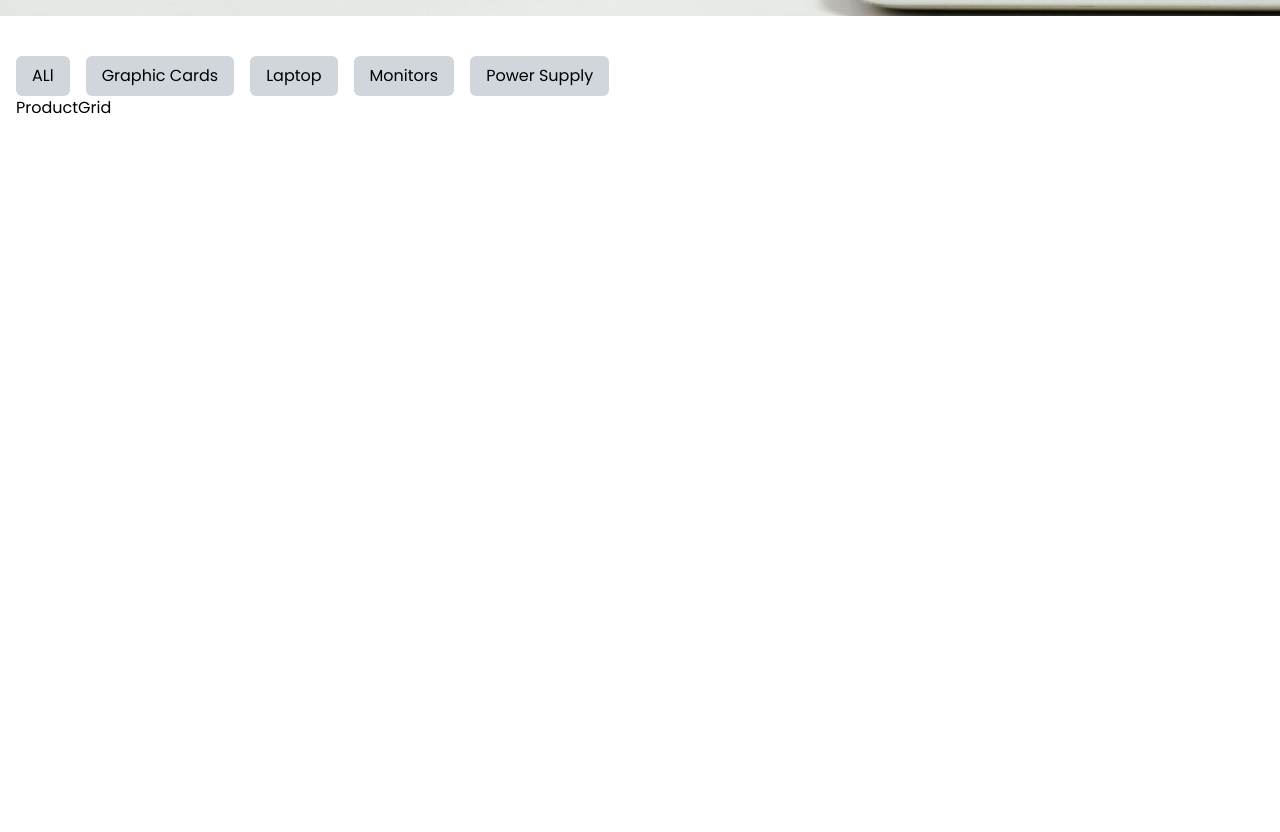
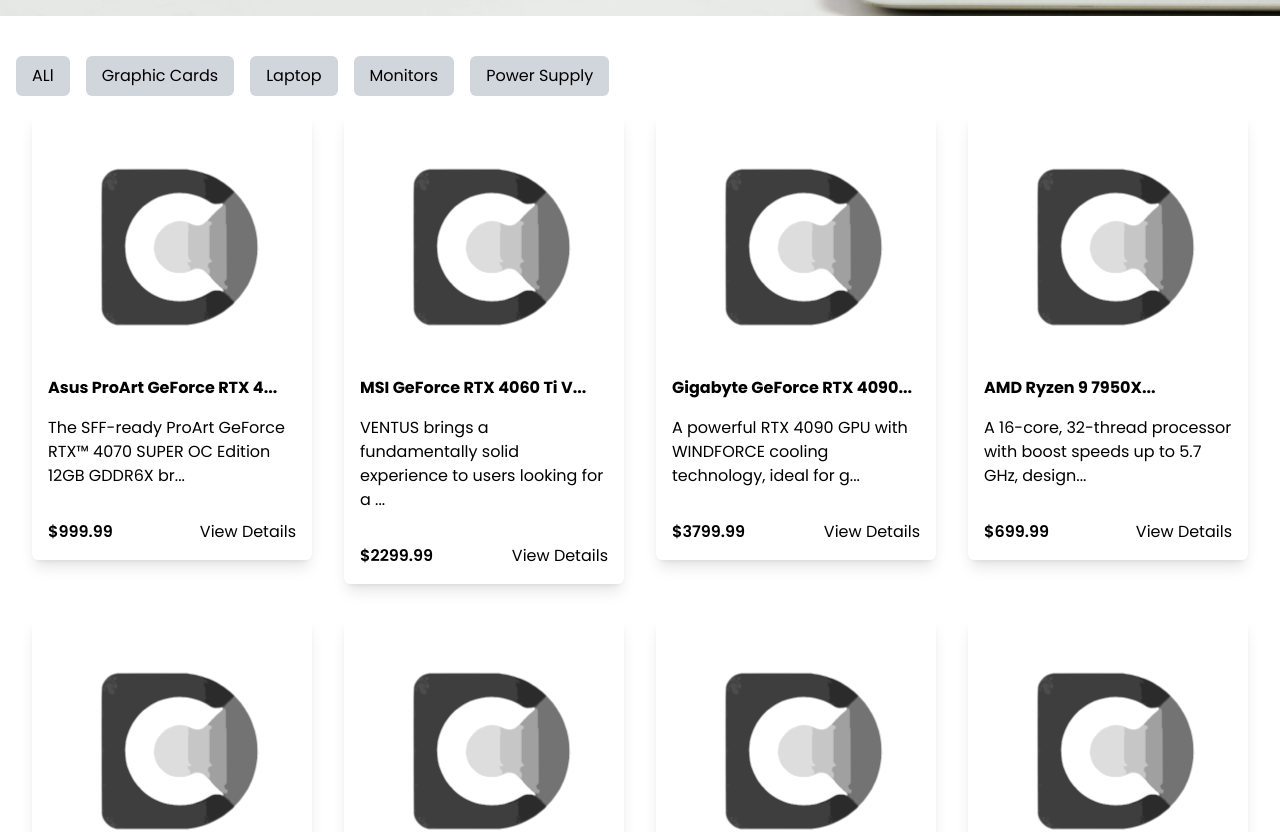
Before and after one commit to sanjudilshan554/eCommerce-react, a React (Vite) app: page / in a window 1280 px wide. Shown: the part 708-1540 px from the top of the page. Before the commit the page ends 868 px from the top, so only its background shows below. Built offline with nearby package versions, Linux system fonts and the light colour scheme.

Commit message:
content updates

```diff
--- a/src/assets/productsContent.js
+++ b/src/assets/productsContent.js
@@ -6,7 +6,7 @@
     category: "Graphic Cards",
     description:
       "The SFF-ready ProArt GeForce RTX™ 4070 SUPER OC Edition 12GB GDDR6X brings elegant and minimalist style to empower creator PC builds.",
-      image: "/src/assets/imgs/GPU/Asus_ProArt_GeForce_RTX_4070.jpg",
+    image: "/src/assets/images/image.png",
   },
   {
     id: 2,
@@ -15,7 +15,7 @@
     category: "Graphic Cards",
     description:
       "VENTUS brings a fundamentally solid experience to users looking for a performance graphics card with TORX FAN 4.0 for superior cooling.",
-      image: "/src/assets/imgs/GPU/MSI_GeForce_RTX_4060_Ti_VENTUS_2X_BLACK.jpg",
+    image: "/src/assets/images/image.png",
   },
   {
     id: 3,
@@ -24,7 +24,7 @@
     category: "Graphic Cards",
     description:
       "A powerful RTX 4090 GPU with WINDFORCE cooling technology, ideal for gaming and high-performance computing.",
-      image: "/src/assets/imgs/GPU/Gigabyte_GeForce_RTX_4090_GAMING_OC.jpg",
+    image: "/src/assets/images/image.png",
   },
   {
     id: 4,
@@ -33,7 +33,7 @@
     category: "Processors",
     description:
       "A 16-core, 32-thread processor with boost speeds up to 5.7 GHz, designed for ultimate gaming and content creation performance.",
-      image: "/src/assets/imgs/CPU/AMD_Ryzen_9_7950X.jpg",
+    image: "/src/assets/images/image.png",
   },
   {
     id: 5,
@@ -42,7 +42,7 @@
     category: "Processors",
     description:
       "Intel's 13th Gen flagship processor with 24 cores, 32 threads, and a max turbo frequency of 5.8 GHz.",
-      image: "/src/assets/imgs/CPU/Intel_Core_i9_13900K.jpg",
+    image: "/src/assets/images/image.png",
   },
   {
     id: 6,
@@ -51,7 +51,7 @@
     category: "Motherboards",
     description:
       "A high-performance motherboard with DDR4 support, PCIe 4.0, and built-in WiFi 6 connectivity.",
-      image: "/src/assets/imgs/Motherboards/MSI_MAG_B660_TOMAHAWK_WIFI.jpg",
+    image: "/src/assets/images/image.png",
   },
   {
     id: 7,
@@ -60,7 +60,7 @@
     category: "Motherboards",
     description:
       "A top-tier motherboard designed for Intel’s latest processors with PCIe 5.0 and DDR5 support.",
-      image: "/src/assets/imgs/Motherboards/Asus_ROG_STRIX_Z790_E_GAMING.jpg",
+    image: "/src/assets/images/image.png",
   },
   {
     id: 8,
@@ -69,7 +69,7 @@
     category: "Memory (RAM)",
     description:
       "High-performance DDR5 RAM with customizable RGB lighting and speeds up to 6000MHz.",
-      image: "/src/assets/imgs/RAM/Corsair_Vengeance_RGB_DDR5_32GB.jpg",
+    image: "/src/assets/images/image.png",
   },
   {
     id: 9,
@@ -78,7 +78,7 @@
     category: "Memory (RAM)",
     description:
       "Premium DDR5 RAM with ultra-fast speeds and dynamic RGB lighting.",
-      image: "/src/assets/imgs/RAM/GSkill_Trident_Z5_RGB_32GB.jpg",
+    image: "/src/assets/images/image.png",
   },
   {
     id: 10,
@@ -87,7 +87,7 @@
     category: "Storage",
     description:
       "PCIe 4.0 NVMe SSD with blazing-fast read and write speeds for high-performance computing.",
-      image: "/src/assets/imgs/Storage/Samsung_980_PRO_2TB_NVMe_SSD.jpg",
+    image: "/src/assets/images/image.png",
   },
   {
     id: 11,
@@ -96,7 +96,7 @@
     category: "Storage",
     description:
       "High-speed gaming SSD with PCIe 4.0 support and read speeds up to 7000MB/s.",
-      image: "/src/assets/imgs/Storage/WD_Black_SN850X_1TB_NVMe_SSD.jpg",
+    image: "/src/assets/images/image.png",
   },
   {
     id: 12,
@@ -105,7 +105,7 @@
     category: "Storage",
     description:
       "A high-capacity HDD designed for gamers and professionals who need massive storage space.",
-      image: "/src/assets/imgs/Storage/Seagate_FireCuda_8TB_HDD.jpg",
+    image: "/src/assets/images/image.png",
   },
   {
     id: 13,
@@ -114,7 +114,7 @@
     category: "Cooling",
     description:
       "A powerful liquid cooler with a customizable LCD display and high-efficiency cooling for top-tier CPUs.",
-      image: "/src/assets/imgs/Cooling/NZXT_Kraken_Z73_360mm_AIO.jpg",
+    image: "/src/assets/images/image.png",
   },
   {
     id: 14,
@@ -123,7 +123,7 @@
     category: "Cooling",
     description:
       "A high-performance AIO liquid cooler with a 2.1” LCD screen and powerful cooling capabilities.",
-      image: "/src/assets/imgs/Cooling/Corsair_iCUE_H150i_ELITE_LCD_XT.jpg",
+    image: "/src/assets/images/image.png",
   },
   {
     id: 15,
@@ -132,7 +132,7 @@
     category: "PC Cases",
     description:
       "A stunning mid-tower case with excellent airflow and customizable layout options.",
-      image: "/src/assets/imgs/Cases/Lian_Li_O11_Dynamic_EVO.jpg",
+    image: "/src/assets/images/image.png",
   },
   {
     id: 16,
@@ -141,7 +141,7 @@
     category: "PC Cases",
     description:
       "A stylish and airflow-focused mid-tower case with plenty of room for high-performance components.",
-      image: "/src/assets/imgs/Cases/Fractal_Design_Meshify_2_Compact.jpg",
+    image: "/src/assets/images/image.png",
   },
   {
     id: 17,
@@ -150,7 +150,7 @@
     category: "Power Supply",
     description:
       "A premium 1000W power supply with 80 PLUS Platinum certification and an OLED display.",
-      image: "/src/assets/imgs/PSU/Asus_ROG_Thor_1000W_Platinum_II.jpg",
+    image: "/src/assets/images/image.png",
   },
   {
     id: 18,
@@ -159,7 +159,7 @@
     category: "Power Supply",
     description:
       "A reliable and efficient 850W PSU with fully modular cables and silent operation.",
-      image: "/src/assets/imgs/PSU/Corsair_RM850x_850W_80Plus_Gold.jpg",
+    image: "/src/assets/images/image.png",
   },
   {
     id: 19,
@@ -168,7 +168,7 @@
     category: "Peripherals",
     description:
       "An ultra-lightweight gaming mouse with HERO 25K sensor and wireless connectivity.",
-      image: "/src/assets/imgs/Peripherals/Logitech_G_Pro_X_Superlight.jpg",
+    image: "/src/assets/images/image.png",
   },
   {
     id: 20,
@@ -177,7 +177,7 @@
     category: "Peripherals",
     description:
       "A high-end gaming keyboard with analog optical switches for precise control.",
-      image: "/src/assets/imgs/Peripherals/Razer_Huntsman_V2_Analog.jpg",
+    image: "/src/assets/images/image.png",
   },
 ];
 
--- /dev/null
+++ b/src/components/ProductCard.jsx
@@ -0,0 +1,22 @@
+import React from "react";
+import { Link } from "react-router-dom";
+
+function ProductCard({ product }) {
+  return (
+    <Link>
+      <div className="shadow-lg rounded-md cursor-pointer m-4">
+        <div className="p-4">
+          <img src={product.image} />
+          <div className="font-bold"> {product.title.substring(0, 25) + "..."}</div>
+          <div className="mt-4"> {product.description.substring(0, 70) + "..."}</div>
+          <div className="flex justify-between mt-4 items-center">
+            <div className="mt-4 font-semibold">${product.price}</div>
+            <div className="mt-4">View Details</div>
+          </div>
+        </div>
+      </div>
+    </Link>
+  );
+}
+
+export default ProductCard;
--- a/src/components/ProductGrid.jsx
+++ b/src/components/ProductGrid.jsx
@@ -2,11 +2,18 @@
 
 import React from 'react'
 import products from '../assets/productsContent'
+import ProductCard from './ProductCard';
 
 function ProductGrid() {
     console.log(products);
   return (
-    <div>ProductGrid</div>
+    <div className='grid grid-col-1 md:grid-cols-2 lg:grid-cols-3 xl:grid-cols-4'>
+        {products.map((product)=>{
+            return (
+                <ProductCard key={product} product={product}/>
+            )
+        })}
+    </div>
   )
 }
 
```
Also changed, not shown: src/assets/images/image.png (added). Lines whose indentation alone changed are shown as unchanged.
